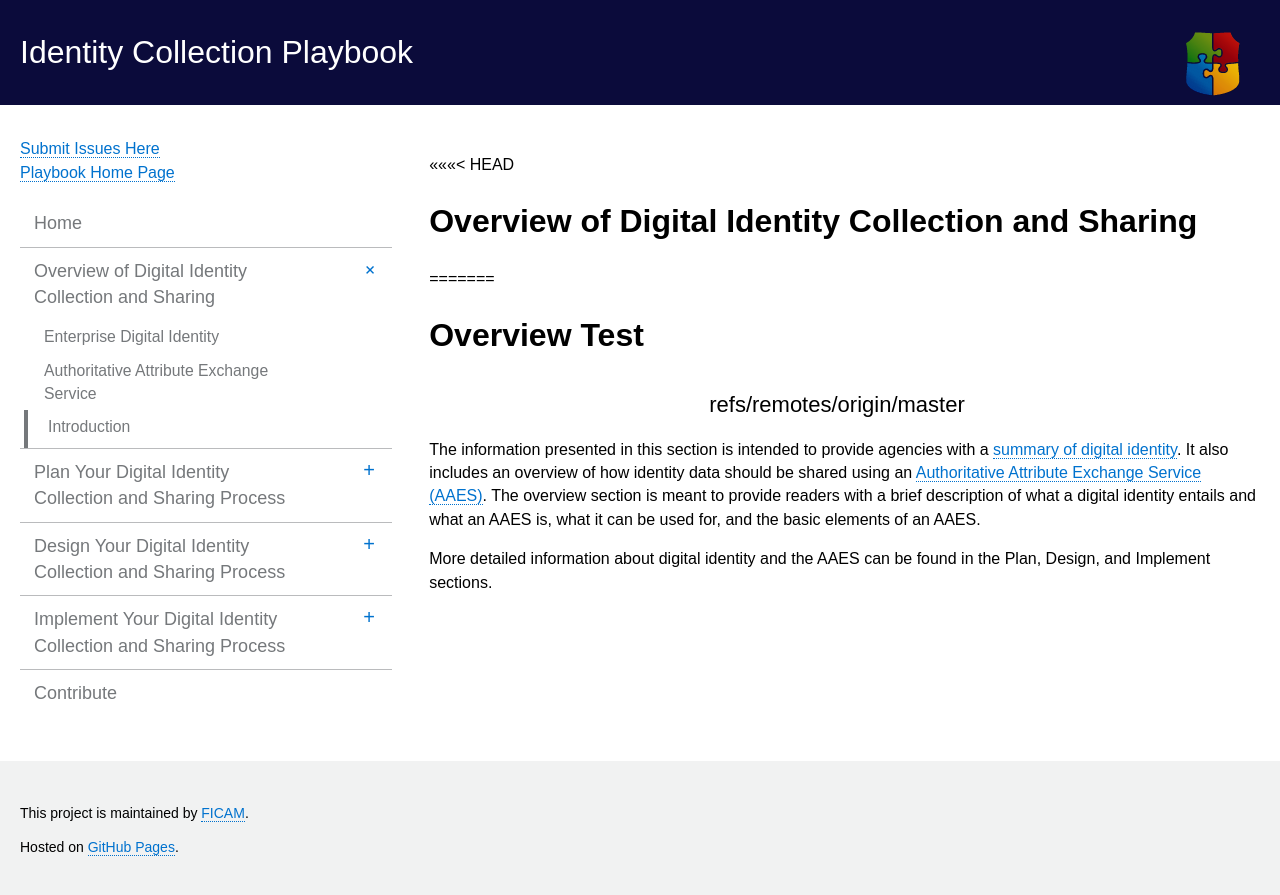
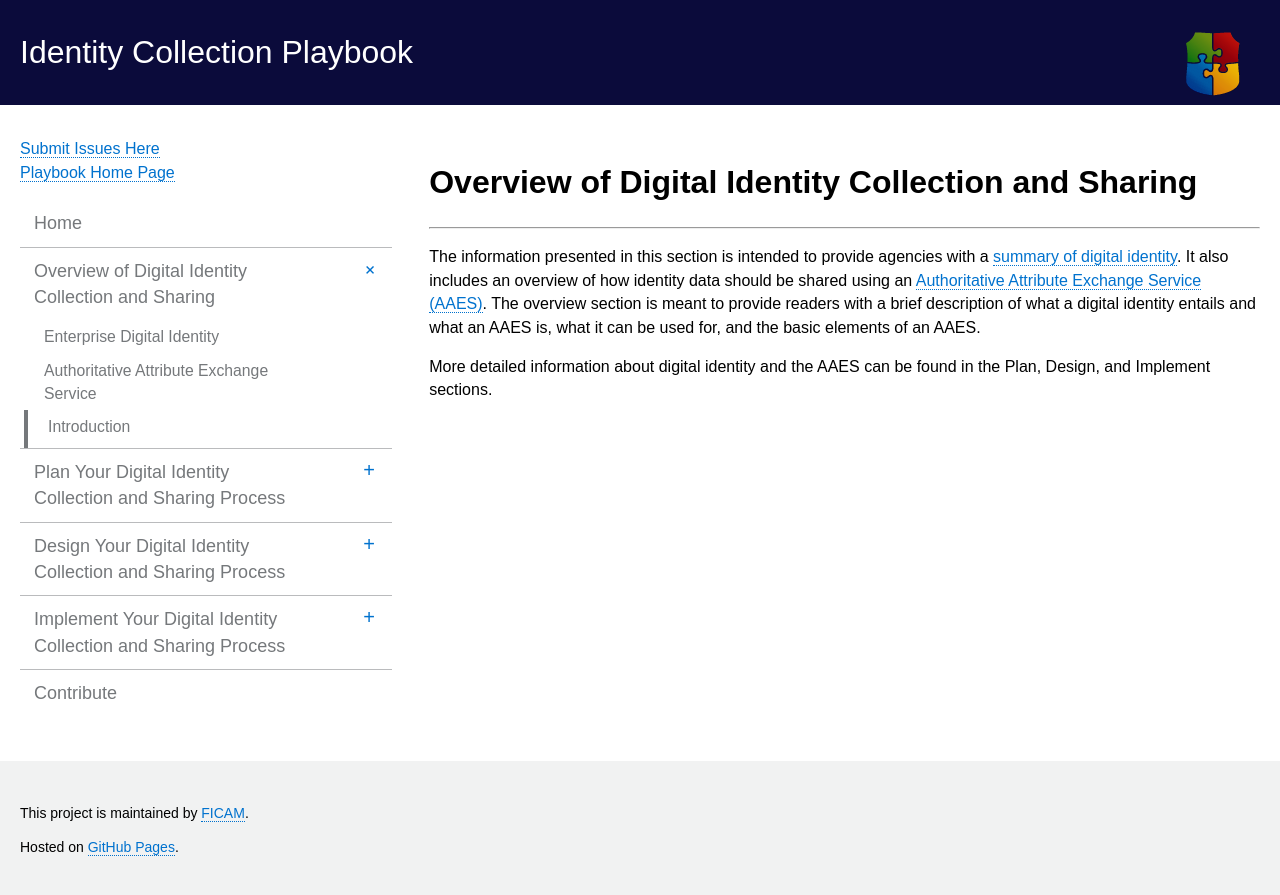
Before and after one commit to bnbuckler/identity-playbook, a Jekyll site: the page built from _overview/index.html, in a window 1280 px wide. Shown: the top 895 px of the page. Built offline with Jekyll 4.4.1, drawn with Linux system fonts in a browser that asks for light colours.

Commit message:
Update overview_index.md

```diff
--- a/_includes/overview_index.md
+++ b/_includes/overview_index.md
@@ -1,8 +1,4 @@
-<<<<<<< HEAD
 # Overview of Digital Identity Collection and Sharing
-=======
-# Overview Test
->>>>>>> refs/remotes/origin/master
 ---------------------
 
 The information presented in this section is intended to provide agencies with a [summary of digital identity](../1_enterprise-id). It also includes an overview of how identity data should be shared using an [Authoritative Attribute Exchange Service (AAES)](../2_ae-elements). The overview section is meant to provide readers with a brief description of what a digital identity entails and what an AAES is, what it can be used for, and the basic elements of an AAES.
```
